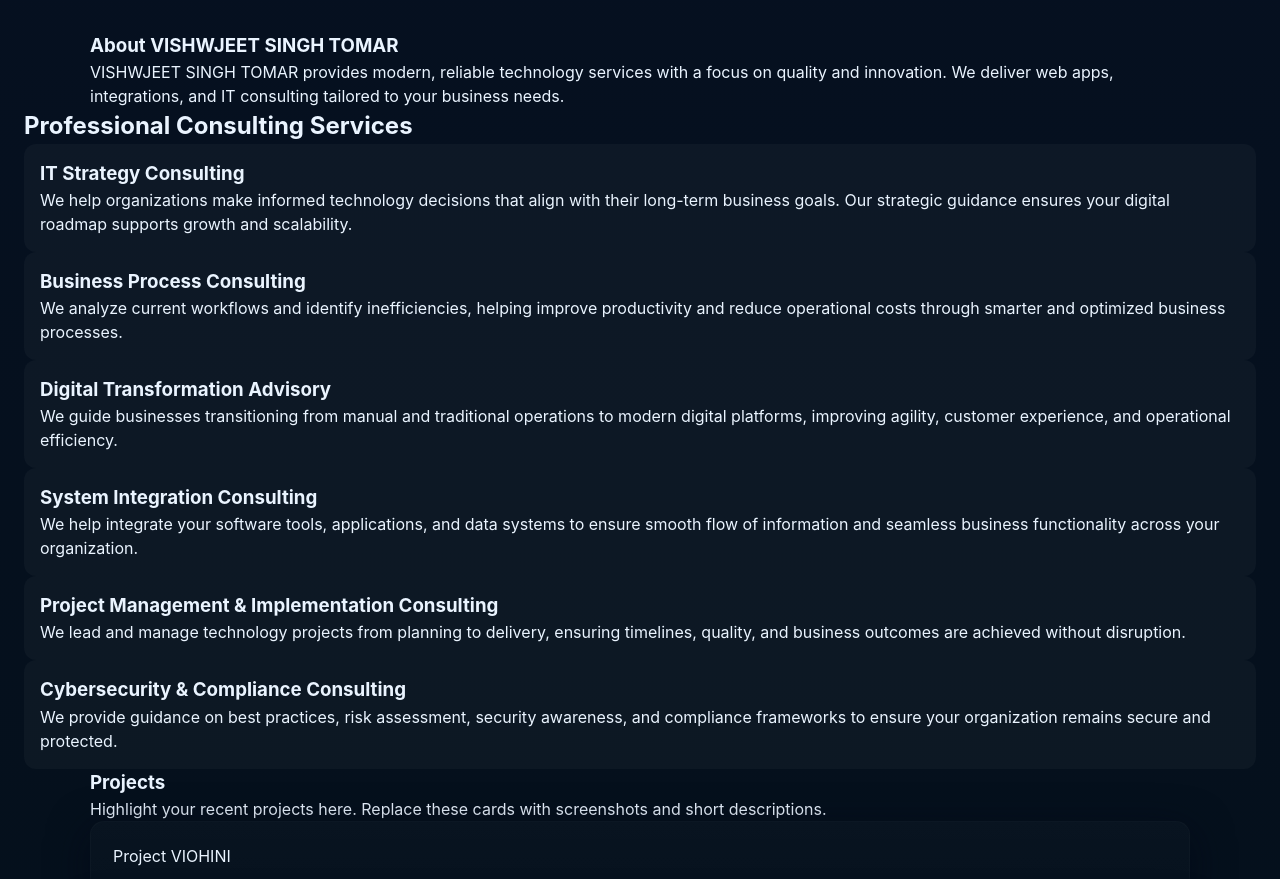
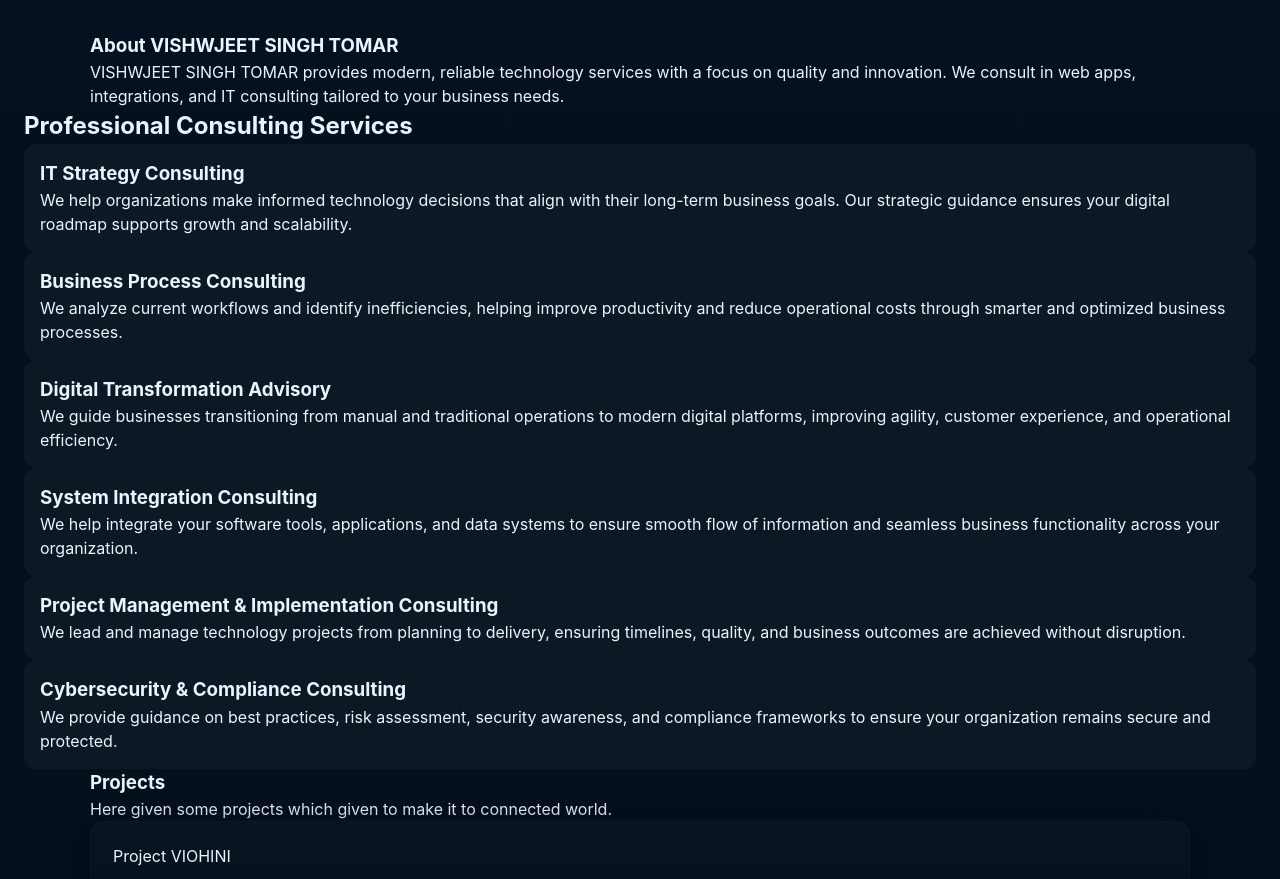
Before and after one commit to vishwjeet556/vishwjeettomar.github.io, a plain HTML site: page index.html in a window 1280 px wide. Shown: the part 1333-2212 px from the top of the page. Drawn offline with Linux system fonts and the light colour scheme.

Commit message:
Update index.html

```diff
--- a/index.html
+++ b/index.html
@@ -33,7 +33,7 @@
       <div class="container hero-inner">
         <div class="hero-text">
           <h2>Technology-driven solutions for modern businesses</h2>
-          <p>VISHWJEET SINGH TOMAR — Professional tech services, consulting, and project delivery.</p>
+          <p>VISHWJEET SINGH TOMAR — Professional services, consulting, and project consultation.</p>
           <div class="cta">
             <a class="btn" href="#contact">Get in touch</a>
             <a class="btn ghost" href="#services">Our Services</a>
@@ -48,7 +48,7 @@
     <section id="about" class="section">
       <div class="container">
         <h3>About VISHWJEET SINGH TOMAR</h3>
-        <p>VISHWJEET SINGH TOMAR provides modern, reliable technology services with a focus on quality and innovation. We deliver web apps, integrations, and IT consulting tailored to your business needs.</p>
+        <p>VISHWJEET SINGH TOMAR provides modern, reliable technology services with a focus on quality and innovation. We consult in web apps, integrations, and IT consulting tailored to your business needs.</p>
       </div>
     </section>
 
@@ -96,7 +96,7 @@
     <section id="projects" class="section">
       <div class="container">
         <h3>Projects</h3>
-        <p>Highlight your recent projects here. Replace these cards with screenshots and short descriptions.</p>
+        <p>Here given some projects which given to make it to connected world.</p>
         <div class="grid">
           <div class="card small">Project VIOHINI</div>
           <div class="card small">Project VST</div>
```
